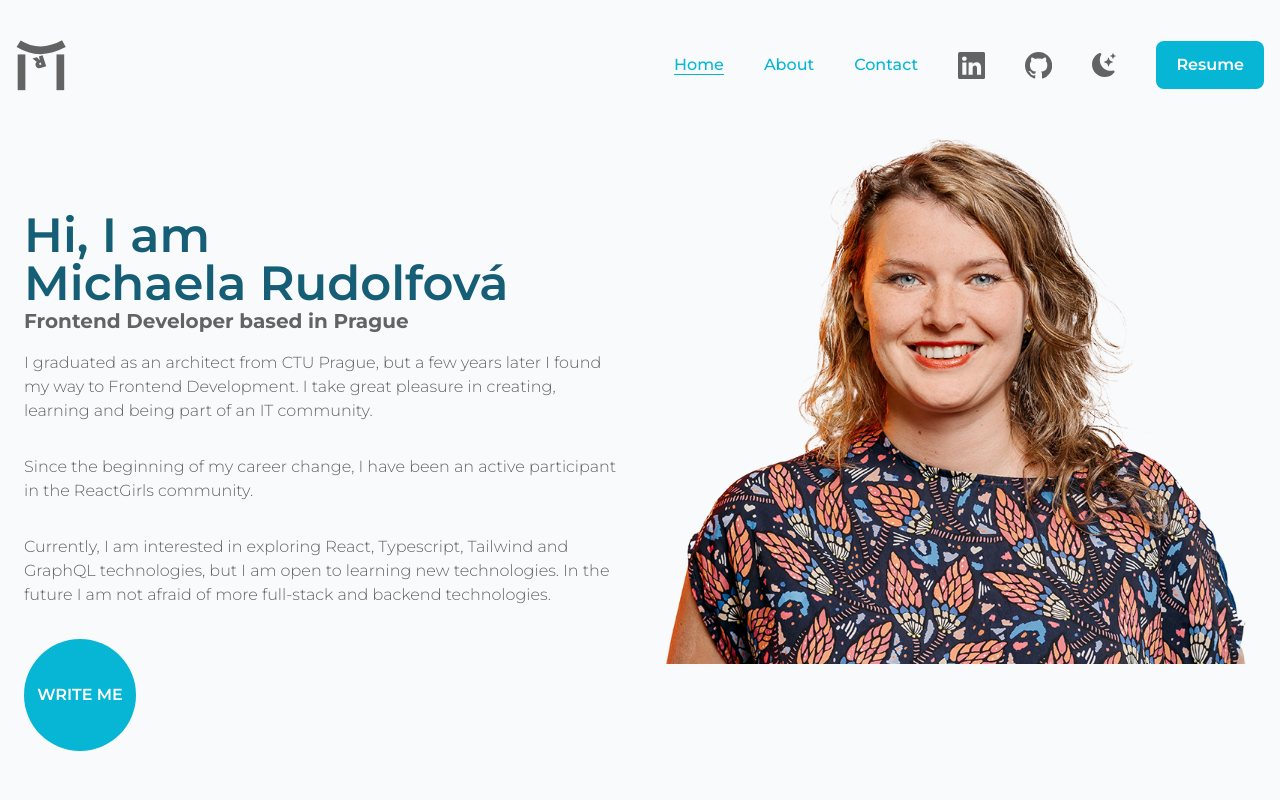
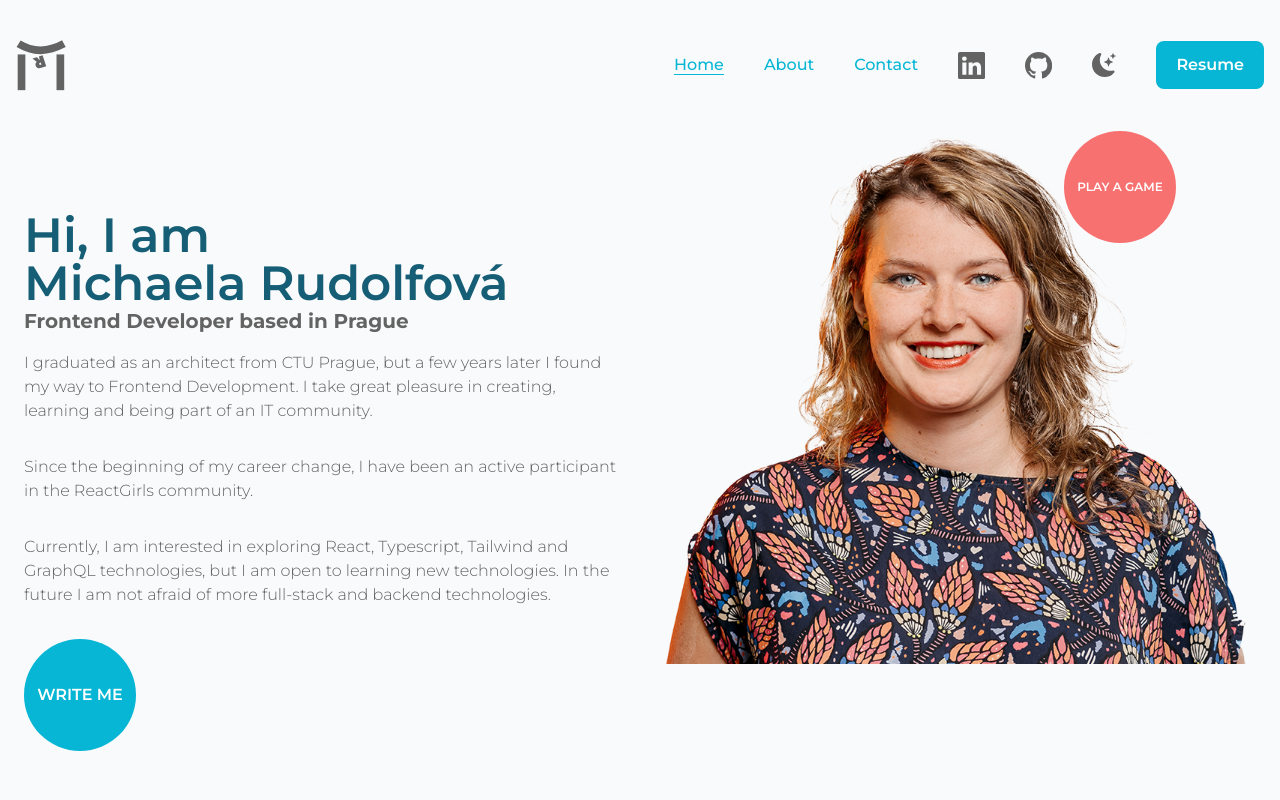
Before and after one commit to michaela9/portfolio, a Next.js app: page / in a window 1280 px wide. Shown: the top 800 px of the page. Built offline with nearby package versions, Linux system fonts and the light colour scheme.

Commit message:
fix game

```diff
--- a/src/containers/Hero.tsx
+++ b/src/containers/Hero.tsx
@@ -7,7 +7,7 @@ import Heading4 from '../components/Heading4';
 
 export default function Hero() {
   return (
-    <section className="grid grid-cols-1 items-start gap-8 md:grid-cols-2">
+    <section className="relative grid grid-cols-1 items-start gap-8 md:grid-cols-2">
       <div className="flex flex-col gap-3 py-8 md:gap-4 md:py-20">
         <div>
           <Heading1>
@@ -16,6 +16,13 @@ export default function Hero() {
           </Heading1>
           <Heading4>Frontend Developer based in Prague</Heading4>
         </div>
+        <CustomLink
+          href="/game"
+          type="tertiary"
+          className="absolute top-0 right-20 z-30 flex items-center justify-center bg-red-400 text-xs font-black"
+        >
+          Play a game
+        </CustomLink>
         <img
           src="/images/profil_800x711.png"
           alt="profil-photo"
--- a/src/containers/game/Game.tsx
+++ b/src/containers/game/Game.tsx
@@ -79,8 +79,9 @@ export default function Game() {
               {isWinner && 'Winner!! Refresh if you want to try again.'}
               {isLoser && 'Nice try!! Refresh if you want to try again.'}
             </div>
-            {isWinner ||
-              (isLoser && <Button onClick={() => window.location.reload()}>Play again</Button>)}
+            {isWinner || isLoser ? (
+              <Button onClick={() => window.location.reload()}>Play again</Button>
+            ) : null}
           </div>
           <Keyboard
             disabled={isWinner || isLoser}
--- a/src/containers/game/HangmanWord.tsx
+++ b/src/containers/game/HangmanWord.tsx
@@ -13,7 +13,7 @@ export default function HangmanWord({
   reveal = false,
 }: HangmanWordProps) {
   return (
-    <div className="flex gap-4 font-mono text-7xl font-bold uppercase">
+    <div className="flex gap-4 font-mono text-5xl font-bold uppercase">
       {wordToGuess.split('').map((letter, index) => (
         <div className="border-b-8 border-my-gray-text-dark" key={index}>
           <div
```
